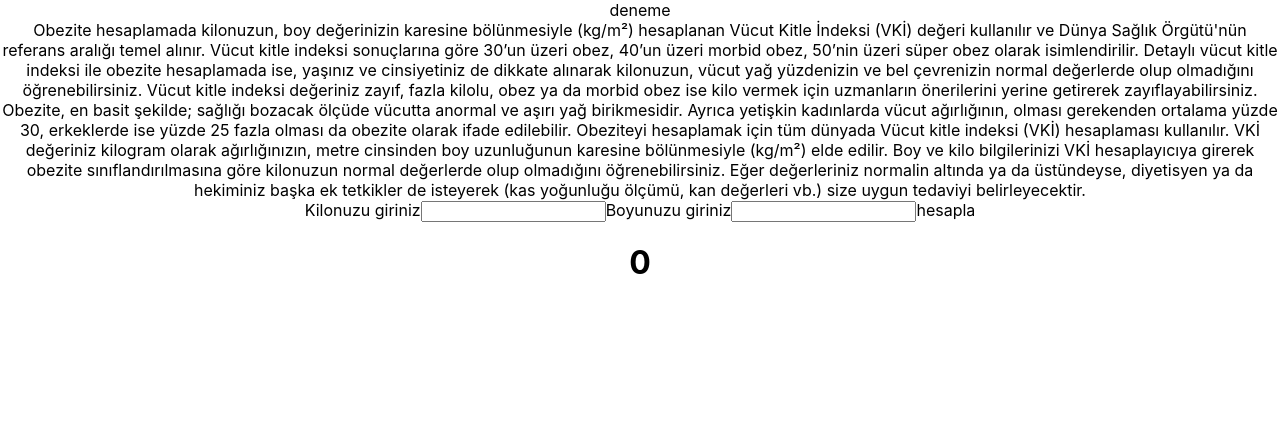
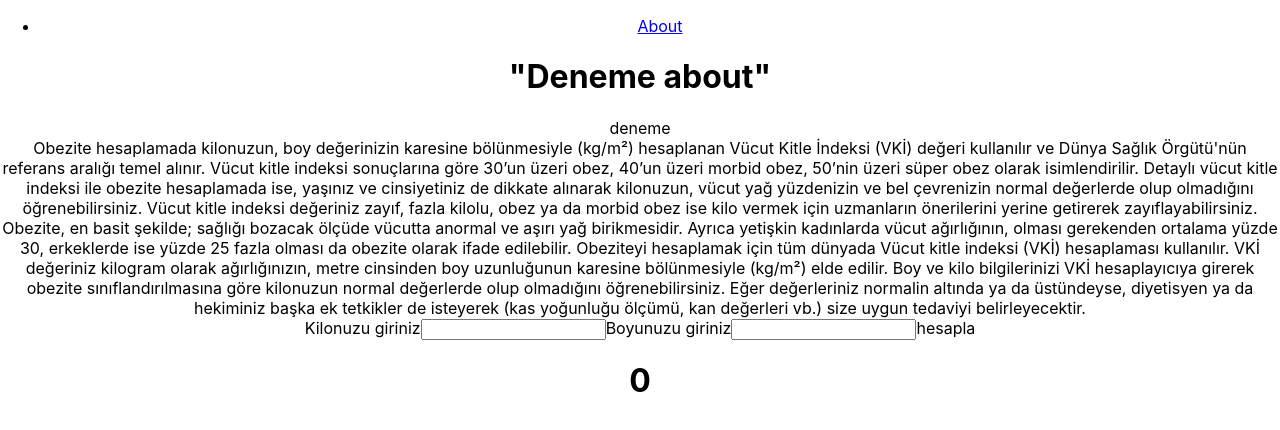
Before and after one commit to herohasan0/kodluyoruz_vucutkitle, a React (Create React App) app: page /about in a window 1280 px wide. Shown: the top 430 px of the page. Built offline with nearby package versions, Linux system fonts and the light colour scheme.

Commit message:
Add router

```diff
--- a/package.json
+++ b/package.json
@@ -8,6 +8,7 @@
     "@testing-library/user-event": "^12.1.10",
     "react": "^17.0.2",
     "react-dom": "^17.0.2",
+    "react-router-dom": "^5.2.0",
     "react-scripts": "4.0.3",
     "web-vitals": "^1.0.1"
   },
--- a/src/App.js
+++ b/src/App.js
@@ -1,8 +1,9 @@
-import logo from './logo.svg';
 import './App.css';
 import Layout from './components/Layout';
 import Description from './components/Description';
+import About from './components/About';
 import { useState } from 'react';
+import { BrowserRouter as Router, Switch, Route, Link } from 'react-router-dom';
 
 function App() {
   const [kilo, setKilo] = useState(0);
@@ -22,6 +23,26 @@ function App() {
 
   return (
     <div className="App">
+      <Router>
+        <div>
+          <nav>
+            <ul>
+              <li>
+                <Link to="/about">About</Link>
+              </li>
+            </ul>
+          </nav>
+
+          {/* A <Switch> looks through its children <Route>s and
+            renders the first one that matches the current URL. */}
+          <Switch>
+            <Route path="/about">
+              <About />
+            </Route>
+          </Switch>
+        </div>
+      </Router>
+
       <Layout />
 
       <Description />
--- /dev/null
+++ b/src/components/About.js
@@ -0,0 +1,7 @@
+import React from 'react';
+
+function About() {
+  return <h1>"Deneme about"</h1>;
+}
+
+export default About;
```
Also changed, not shown: 2 other files (tests, documents, lock files or other folders).
